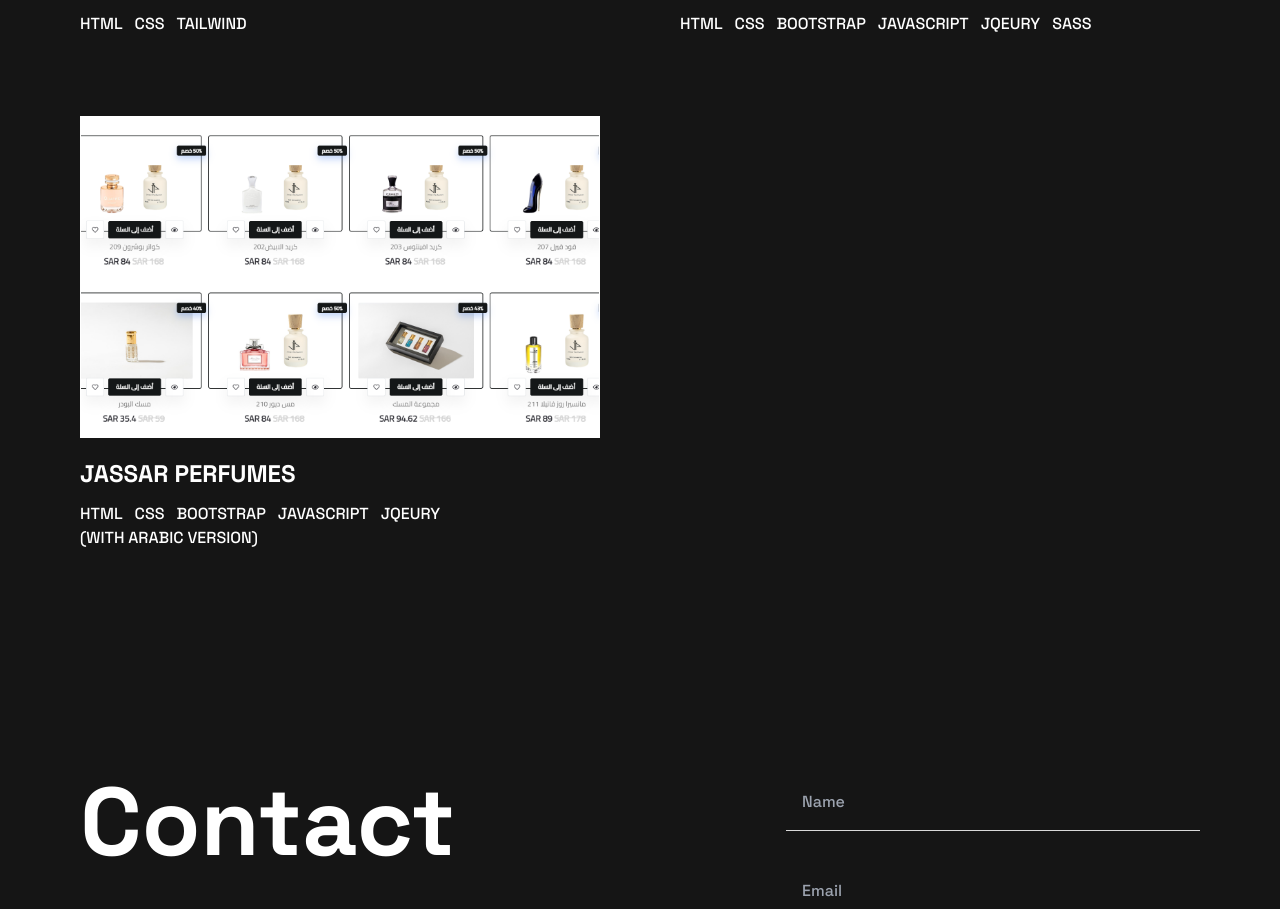
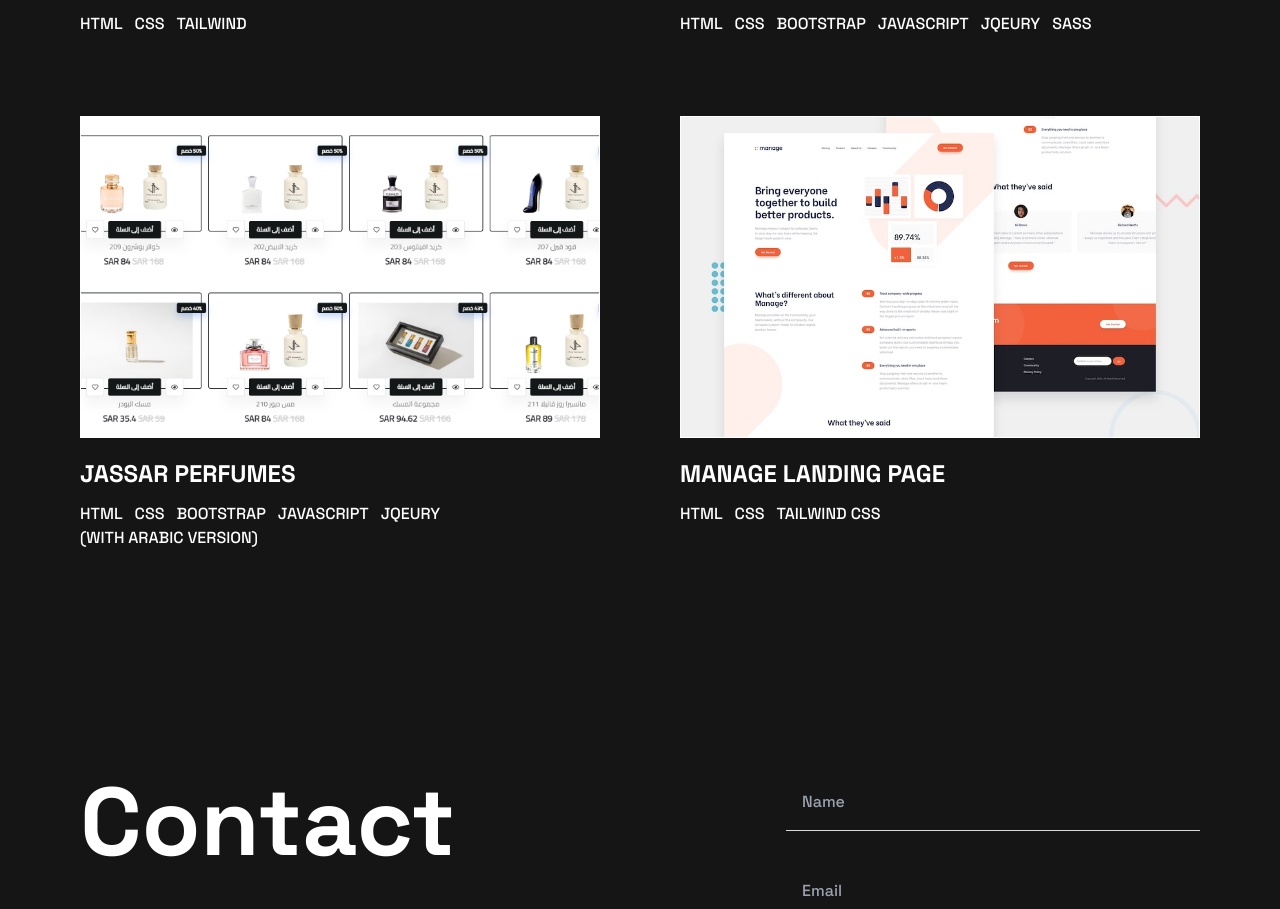
Before and after one commit to Abbassher55/React-Tailwind-Porfolio, a React (Vite) app: page / in a window 1280 px wide. Shown: the part 2869-3778 px from the top of the page. Built offline with nearby package versions, Linux system fonts and the light colour scheme.

Commit message:
new manage landing page project added

```diff
--- a/src/data/data.js
+++ b/src/data/data.js
@@ -6,6 +6,7 @@
 import saidCart from "../../assets/images/said-cart.png";
 // import naqshi from "../../assets/images/naqshi.png";
 import perfumes from "../../assets/images/perfumes-wesbite.png";
+import manageImage from "../../assets/images/manage-landing-page.jpg";
 
 export const projects = [
   {
@@ -80,6 +81,15 @@
     title: "Jassar perfumes",
     technologies: ["HTML", "CSS", "Bootstrap", "javascript", "jqeury", "(With Arabic version)"],
   },
+  {
+    id: 8,
+    desktopImage: manageImage,
+    mobImage: manageImage,
+    github: "https://github.com/Abbassher55/manage_landing_page",
+    liveSite: "https://abbassher55.github.io/manage_landing_page/",
+    title: "Manage Landing Page",
+    technologies: ["HTML", "CSS", "Tailwind CSS"],
+  },
 ];
 
 export const learn_technologies = [
```
Also changed, not shown: assets/images/manage-landing-page.jpg (added).
